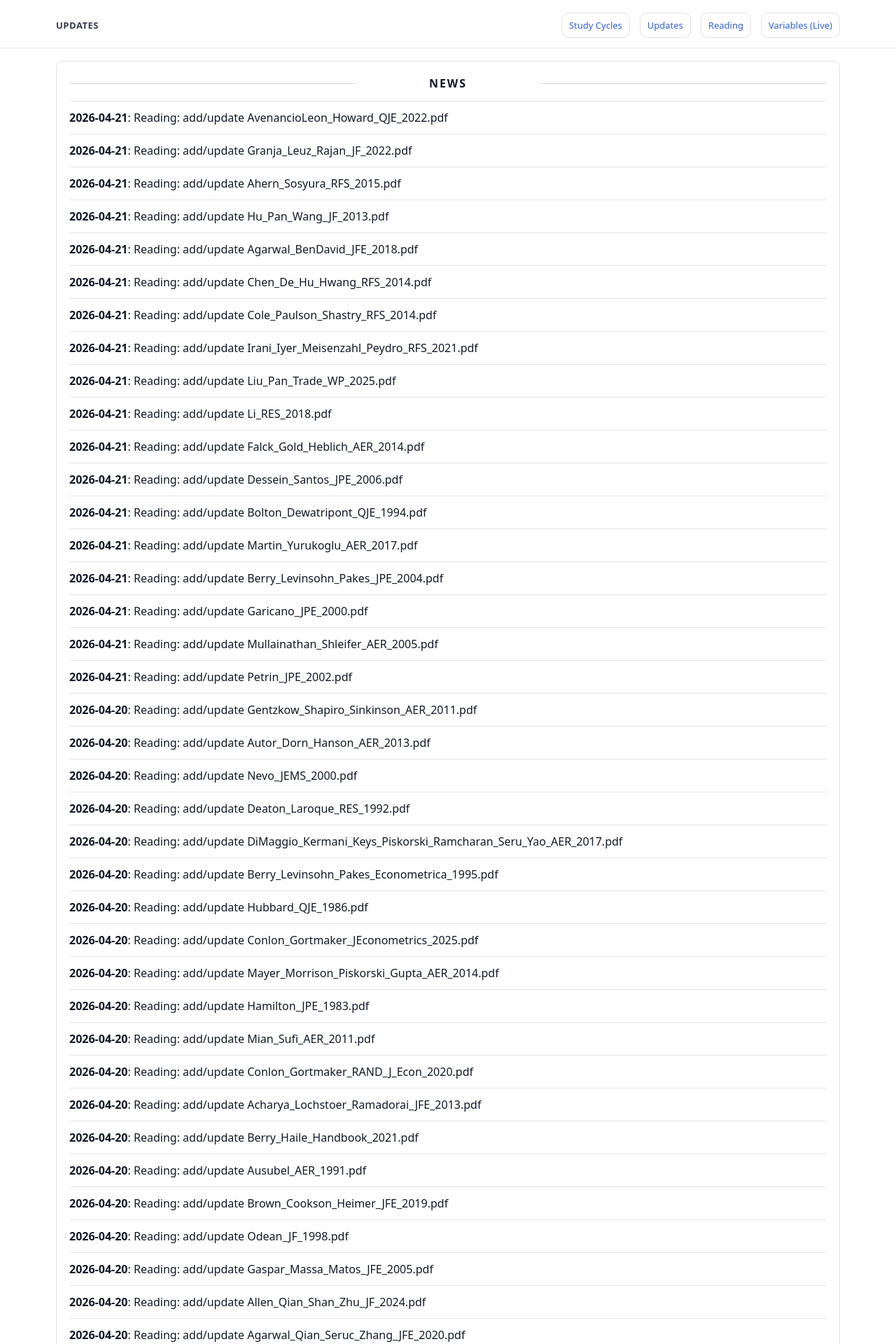
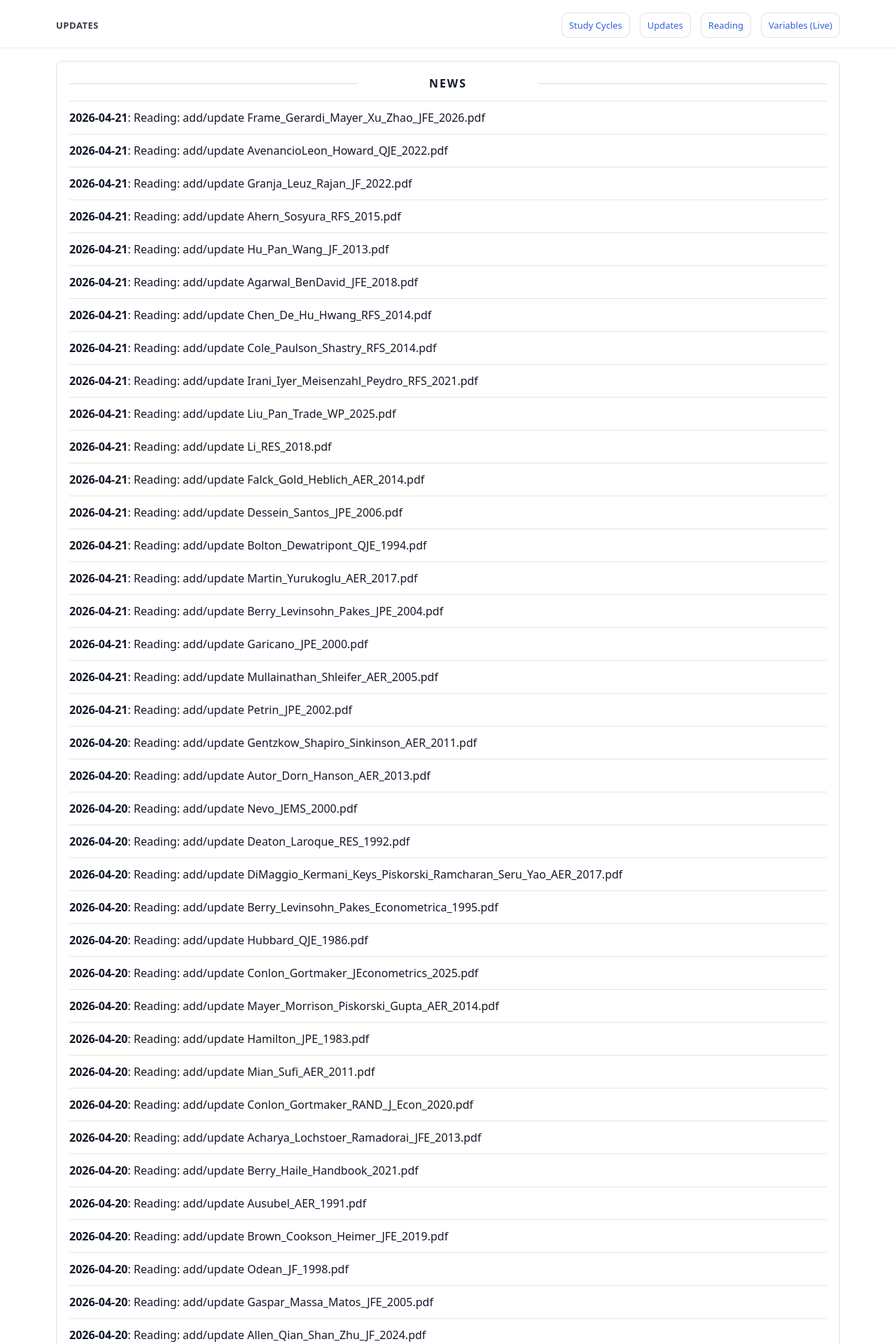
Before and after one commit to yaxinzn/study-archive, a Jekyll site: the page built from updates/index.md, in a window 1280 px wide. Shown: the top 1920 px of the page at 70% size. Built offline with Jekyll 4.4.1, drawn with Linux system fonts in a browser that asks for light colours; some of the changed text lies outside the part shown.

Commit message:
chore: update NEWS feed

```diff
--- a/_data/news.yml
+++ b/_data/news.yml
@@ -1,4 +1,7 @@
 # Auto-generated update history (sorted newest -> oldest). Do not edit manually.
+- ts: "1776773033"
+  date: "2026-04-21"
+  title: "Reading: add/update Frame_Gerardi_Mayer_Xu_Zhao_JFE_2026.pdf"
 - ts: "1776772037"
   date: "2026-04-21"
   title: "Reading: add/update AvenancioLeon_Howard_QJE_2022.pdf"
```
